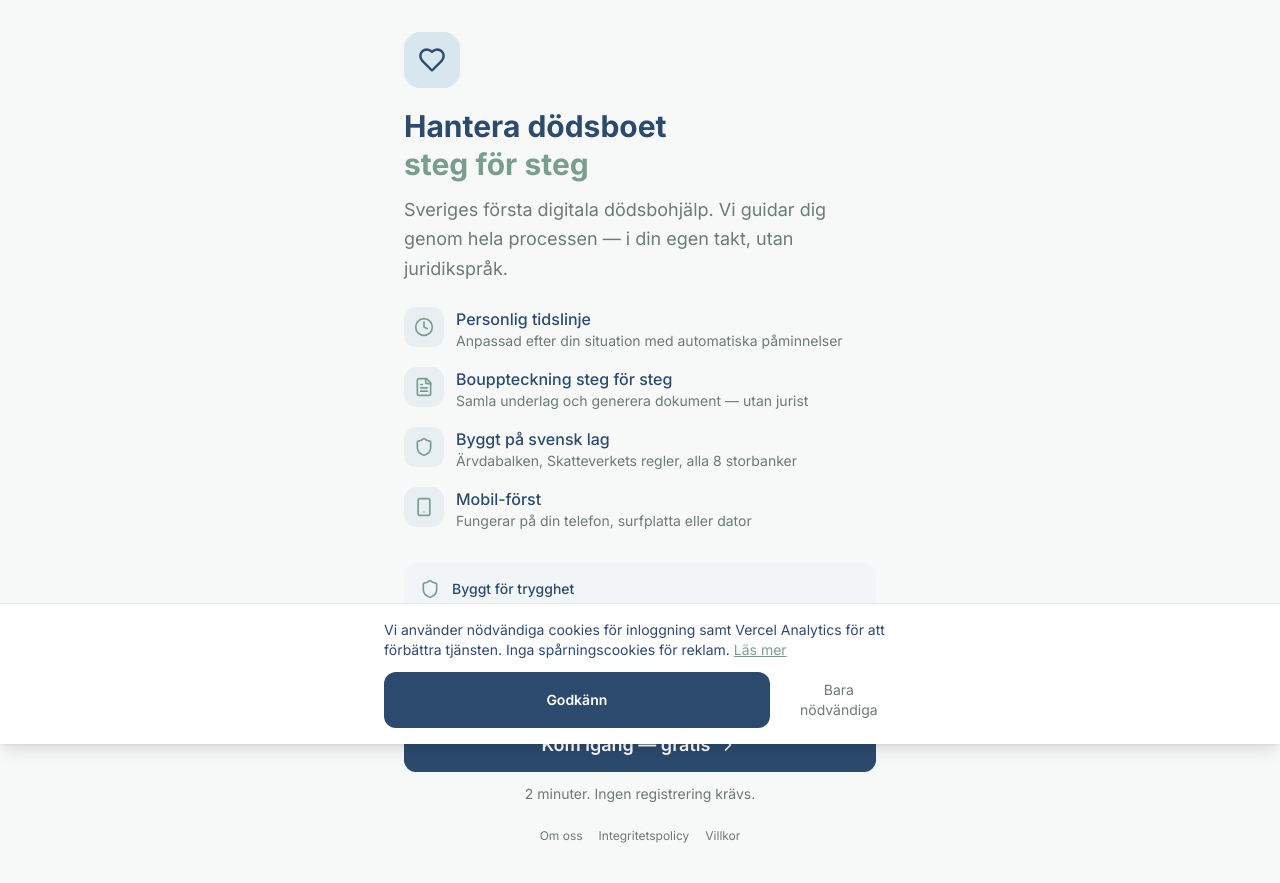
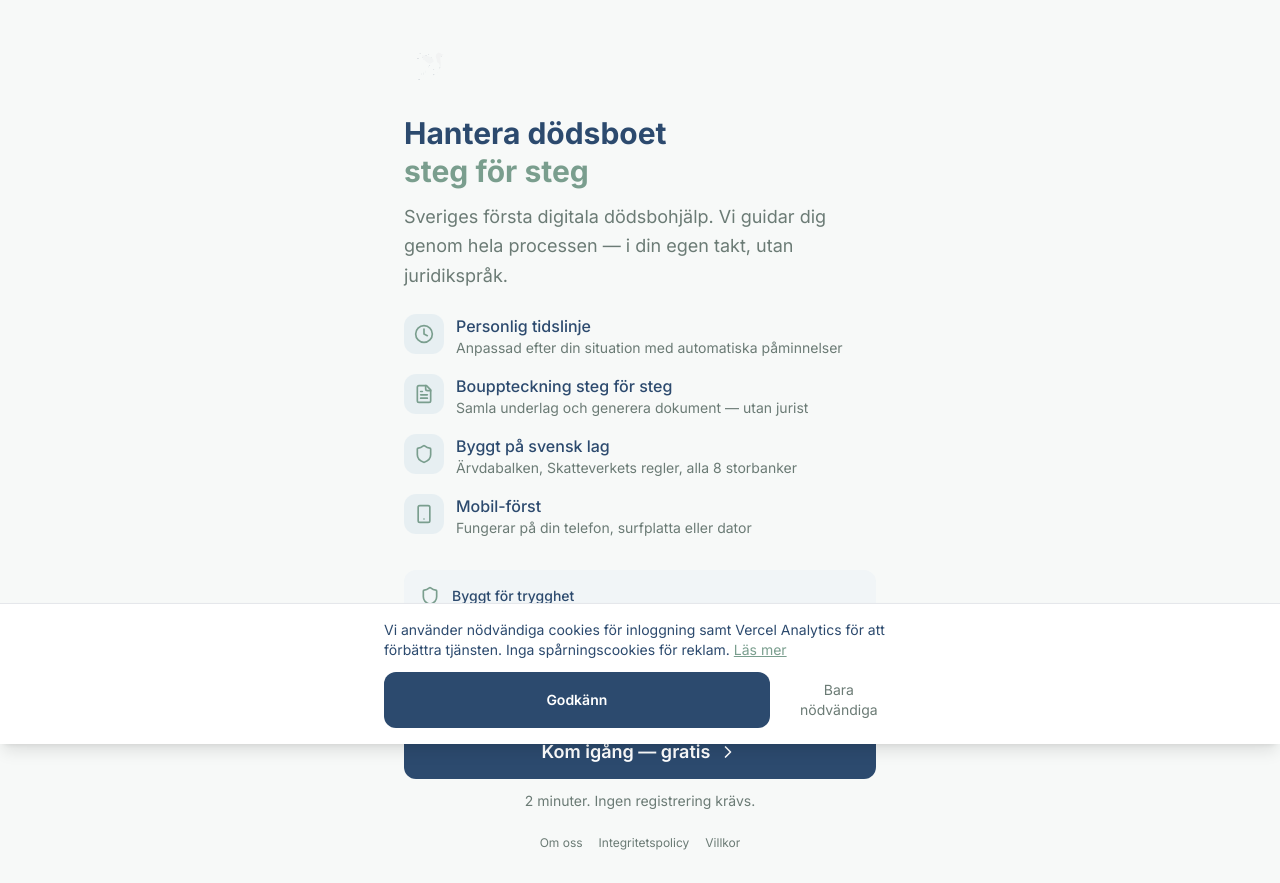
Before and after one commit to arhongbt/db, a Next.js app: page / in a window 1280 px wide. Built offline with nearby package versions, Linux system fonts and the light colour scheme; no server answers.

Commit message:
Rebrand: dove logo replaces Heart icons across app

```diff
--- a/src/app/auth/page.tsx
+++ b/src/app/auth/page.tsx
@@ -3,8 +3,8 @@
 import { useState, useEffect } from 'react';
 import { useRouter } from 'next/navigation';
 import { useAuth } from '@/lib/auth/context';
-import { Heart } from 'lucide-react';
 import Link from 'next/link';
+import { DoveLogo } from '@/components/ui/DoveLogo';
 
 type AuthTab = 'login' | 'register' | 'reset';
 
@@ -95,12 +95,12 @@ export default function AuthPage() {
   return (
     <div className="min-h-dvh bg-background flex flex-col items-center justify-center px-4 py-6">
       <div className="w-full max-w-sm">
-        {/* Header with heart icon */}
+        {/* Header with logo */}
         <div className="text-center mb-8 animate-fadeIn">
           <div className="flex justify-center mb-4">
-            <Heart className="w-8 h-8 text-accent fill-accent" />
+            <DoveLogo size={48} />
           </div>
-          <h1 className="text-2xl font-bold text-primary mb-2">Dödsbo</h1>
+          <h1 className="text-2xl font-bold text-primary mb-2">Sista Resan</h1>
           <p className="text-muted text-sm">Vi finns här för dig</p>
         </div>
 
--- a/src/app/dashboard/page.tsx
+++ b/src/app/dashboard/page.tsx
@@ -10,7 +10,6 @@ import {
   ChevronRight,
   User,
   Calendar,
-  Heart,
   Settings,
   Zap,
   ClipboardList,
@@ -22,6 +21,7 @@ import { BottomNav } from '@/components/ui/BottomNav';
 import type { DodsboTask, ProcessStep, TaskStatus } from '@/types';
 import { DEFAULT_TIDSFRISTER } from '@/types';
 import Link from 'next/link';
+import { DoveLogo } from '@/components/ui/DoveLogo';
 import {
   checkAndNotifyDeadlines,
   requestNotificationPermission,
@@ -133,7 +133,7 @@ function DashboardContent() {
     return (
       <div className="flex flex-col px-5 py-6 pb-24">
         <div className="flex-1 flex flex-col items-center justify-center min-h-[60dvh] text-center">
-          <Heart className="w-16 h-16 text-primary-lighter mb-4" />
+          <DoveLogo size={64} className="mb-4 opacity-60" />
           <h1 className="text-2xl font-semibold text-primary mb-2">Välkommen</h1>
           <p className="text-muted mb-6 max-w-xs">
             Börja med att berätta om din situation så skapar vi en personlig plan.
--- a/src/app/page.tsx
+++ b/src/app/page.tsx
@@ -3,7 +3,6 @@
 import { useRouter } from 'next/navigation';
 import { useEffect, useState } from 'react';
 import {
-  Heart,
   Shield,
   Clock,
   ChevronRight,
@@ -14,6 +13,7 @@ import {
 } from 'lucide-react';
 import Link from 'next/link';
 import { loadState } from '@/lib/store';
+import { DoveLogo } from '@/components/ui/DoveLogo';
 
 export default function LandingPage() {
   const router = useRouter();
@@ -29,8 +29,8 @@ export default function LandingPage() {
       {/* Hero */}
       <div className="flex flex-col justify-center px-5 py-8">
         <div className="mb-6">
-          <div className="w-14 h-14 bg-primary-lighter rounded-2xl flex items-center justify-center mb-5">
-            <Heart className="w-7 h-7 text-primary" />
+          <div className="mb-5">
+            <DoveLogo size={56} />
           </div>
           <h1 className="text-3xl font-bold text-primary leading-tight mb-3">
             Hantera dödsboet{' '}
--- /dev/null
+++ b/src/components/ui/DoveLogo.tsx
@@ -0,0 +1,21 @@
+'use client';
+
+import Image from 'next/image';
+
+interface DoveLogoProps {
+  size?: number;
+  className?: string;
+}
+
+export function DoveLogo({ size = 40, className = '' }: DoveLogoProps) {
+  return (
+    <Image
+      src="/logo.svg"
+      alt="Sista Resan"
+      width={size}
+      height={size}
+      className={className}
+      priority
+    />
+  );
+}
```
